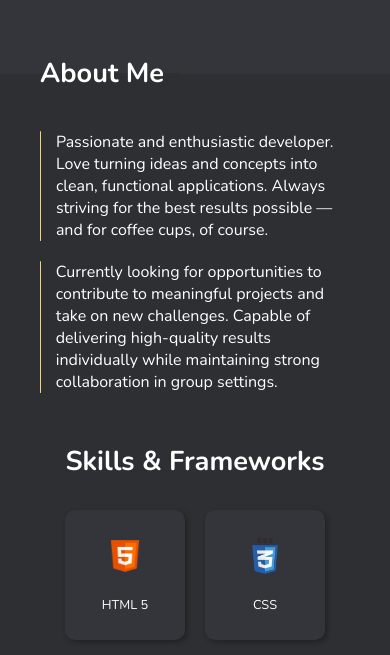
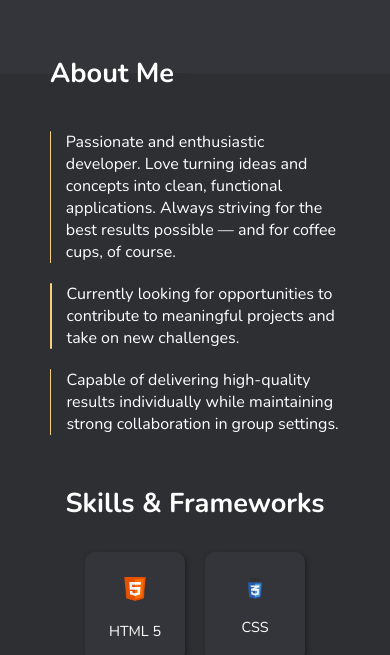
Before and after one commit to simo-colo/webportfolio, a plain HTML site: page index.html in a window 390 px wide. Shown: the part 468-1123 px from the top of the page. Drawn offline with nearby package versions, Linux system fonts and the light colour scheme; a web font is replaced by a local one.

Commit message:
about section responsiveness

```diff
--- a/index.html
+++ b/index.html
@@ -88,8 +88,13 @@
             <div class="desc-wrapper">
 
                 <div class="sideband"></div>
-                <div class="text-about">Currently looking for opportunities to contribute to meaningful projects and take on new challenges. Capable of delivering high-quality results individually while maintaining strong collaboration in group settings.</div>
+                <div class="text-about">Currently looking for opportunities to contribute to meaningful projects and take on new challenges. </div>
 
+            </div>
+
+            <div class="desc-wrapper">
+                <div class="sideband"></div>
+                <div class="text-about">Capable of delivering high-quality results individually while maintaining strong collaboration in group settings.</div>
             </div>
 
 
@@ -113,7 +118,7 @@
                 <div class="card"> <img class="cardIcon" src="media/webicons/ai.png"> <div class="cardText">Illustrator</div> </div>
                 <div class="card"> <img class="cardIcon" src="media/webicons/wordpress.png"> <div class="cardText">Wordpress</div> </div>
                 <div class="card"> <img class="cardIcon" src="media/webicons/swift.png"> <div class="cardText">Swift (Xcode)</div> </div>
-                <div class="card"> <img class="cardIcon" src="media/webicons/git.svg"> <div class="cardText">Github / Git Version Control</div> </div>
+                <div class="card"> <img class="cardIcon" src="media/webicons/git.svg"> <div class="cardText">Github</div> </div>
 
 
 
--- a/styles/about.css
+++ b/styles/about.css
@@ -77,12 +77,19 @@
   box-shadow: 4px 4px 7px var(--shadow);
 }
 
+.cardIcon{
+  width: auto;
+  height: 40px;
+  display: inline-block;
+  margin-bottom:20px;
+
+}
+
+
+
 @media(max-width: 1050px){
 
-  .about-container{
-  padding: 0px 40px 0px;
-  max-width:1000px;
-  }
+
 
 }
 
@@ -90,15 +97,21 @@
 
 
 
-  @media (max-width: 700px) {
+  @media (max-width: 800px) {
+
+      .about-container{
+  padding: 0px 50px 0px;
+  max-width:1000px;
+  }
+
+
     .card {
-      flex: 1 1 120px;
-      max-width: 120px;
-      height:130px;
+      flex: 1 1 150px;
+      height:190px;
     }
 
     .cardIcon{
-	width: 30px;
+	width: 40px;
   height: auto;
   display: inline-block;
 	margin-bottom:17px;
@@ -106,14 +119,50 @@
 }
 
 .cardText{
-	font-size: 0.8rem;
+	font-size: 1rem;
 }
   }
 
-.cardIcon{
-	width: auto;
-  height: 40px;
+
+   @media (max-width: 700px) {
+    .card {
+      flex: 1 1 130px;
+      height:160px;
+    }
+
+    .cardIcon{
+  width: 35px;
+  height: auto;
   display: inline-block;
-	margin-bottom:20px;
+  margin-bottom:17px;
 
 }
+
+.cardText{
+  font-size: 1rem;
+}
+
+}
+
+
+
+ @media (max-width: 500px) {
+
+  .card {
+      flex: 0 0 100px;
+      height:110px;
+    }
+
+        .cardIcon{
+  width: 30px;
+  height: auto;
+  display: inline-block;
+  margin-bottom:17px;
+
+}
+
+    .cardText{
+  font-size: 0.9rem;
+}
+
+ }
--- a/styles/portfolio.css
+++ b/styles/portfolio.css
@@ -162,7 +162,7 @@
 @media (max-width: 1150px){
 
 	.portfolio-container{
-	padding: 0px 40px 0px;
+	padding: 0px 50px 0px;
 	max-width:1000px;
 
 
@@ -236,7 +236,8 @@
 	}
 
 	.project{
-	flex: 0 0 calc(100%);
+
 	height:320px;
+	min-width: 220px;
 }
 }
```
